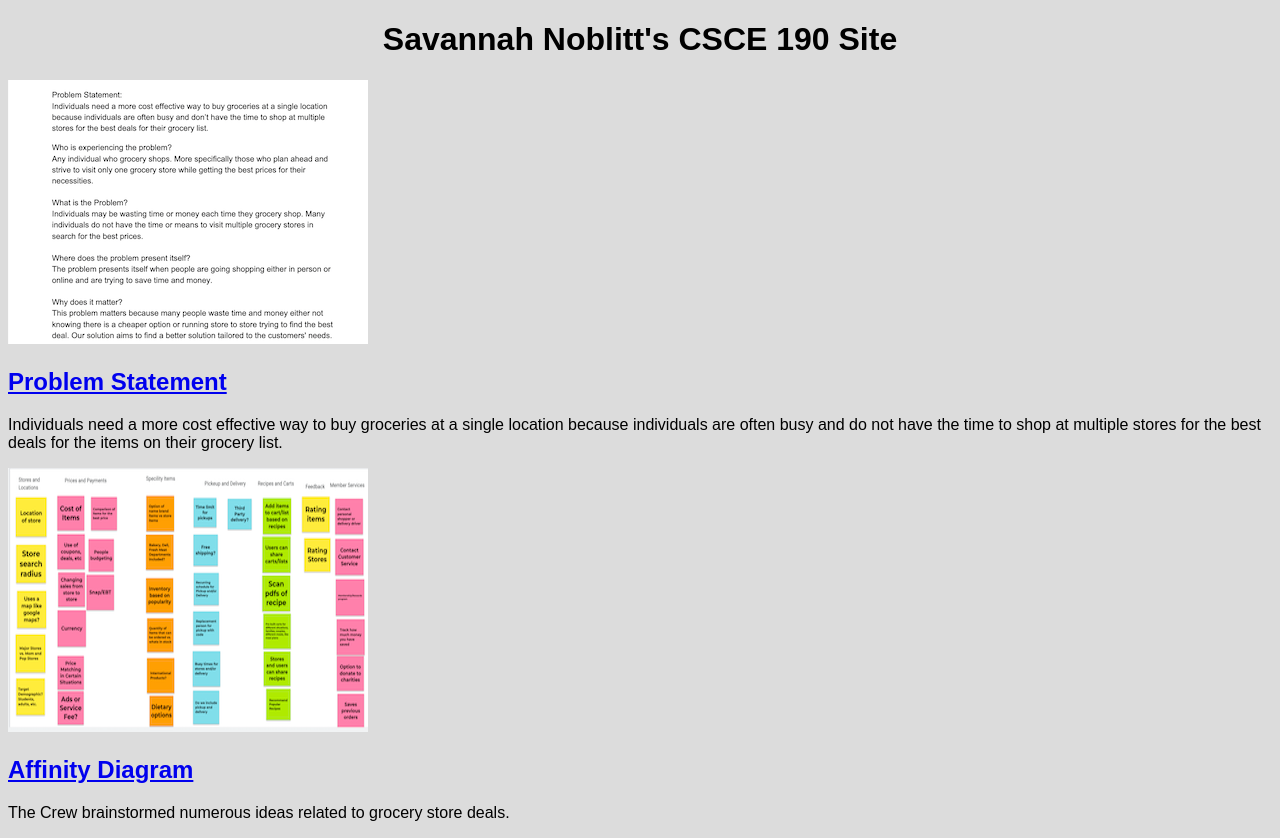
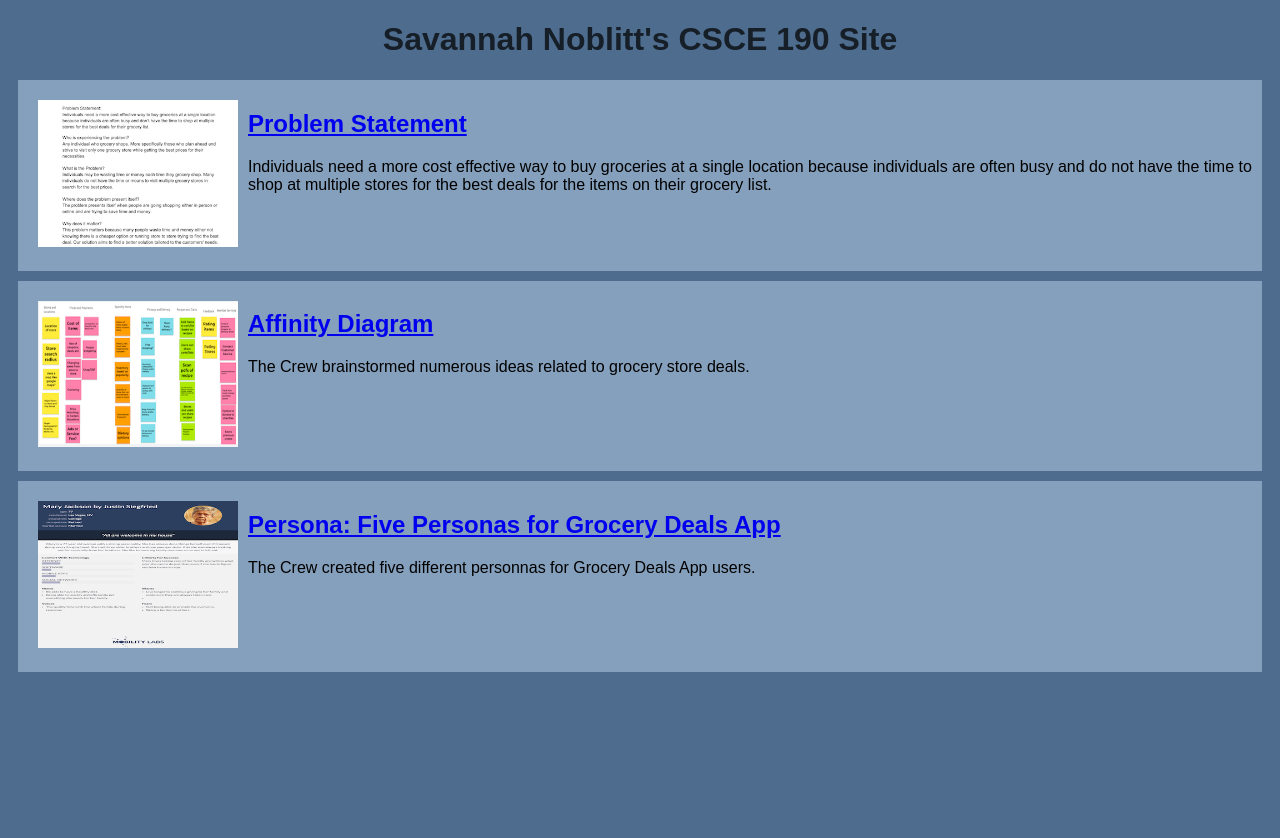
Before and after one commit to SavannahNoblitt/SavannahNoblitt.github.io, a plain HTML site: page index.html in a window 1280 px wide. After the commit the page ends 800 px from the top, so only its background shows below. Drawn offline with Linux system fonts and the light colour scheme.

Commit message:
Add files via upload

```diff
--- a/index.html
+++ b/index.html
@@ -29,6 +29,16 @@
                 </section>
         </section>
 
+        <!--Persona Assignment-->
+        <section class="assignment">
+            <a href="Files/Personas.pdf"><img src="Images/Personas.png"> </a>
+                <section class="ass-details">
+                    <a href="Files/Personas.pdf"><h2>Persona: Five Personas for Grocery Deals App</h2></a>
+                    <p> The Crew created five different personnas for Grocery Deals App users.</p>
+
+                </section>
+        </section>
+
 
     </body>
 
--- a/styles.css
+++ b/styles.css
@@ -1,9 +1,21 @@
 body{
-    background:gainsboro;
+    background:#4E6C8D;
     font-family:Arial, Helvetica, sans-serif;
 }
 
+.assignment{
+    display:flex;
+    padding:10px;
+    margin:10px;
+    background:#85A0BC;
+}
+
+.assignment img{
+    width:200px;
+    padding:10px;
+}
+
 h1{
-    color:black;
+    color:#161E28;
     text-align:center;
 }
```
Also changed, not shown: Images/Personas.png (added), 1 other file.
